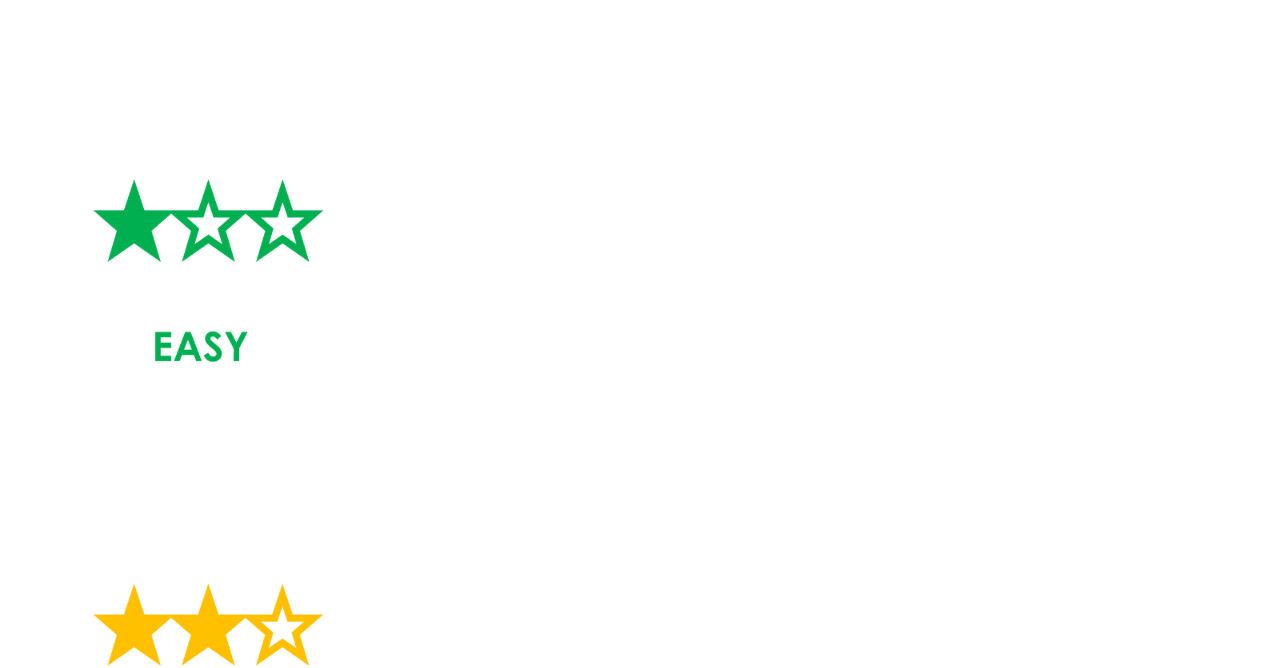
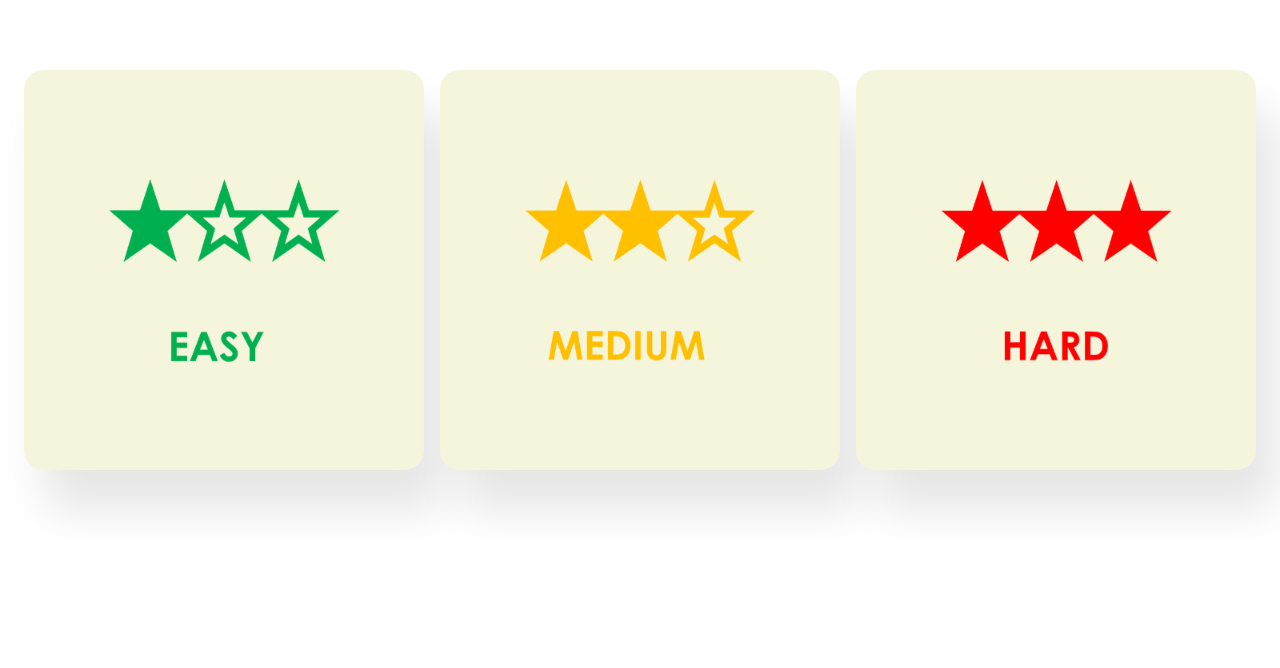
Before and after one commit to irel04/GeoGenius, a plain HTML site: page difficulty.html in a window 1280 px wide. Shown: the part 148-816 px from the top of the page. Drawn offline with Linux system fonts and the light colour scheme.

Commit message:
Added internal css on select difficulty

```diff
--- a/difficulty.html
+++ b/difficulty.html
@@ -4,7 +4,7 @@
     <meta charset="UTF-8">
     <meta http-equiv="X-UA-Compatible" content="IE=edge">
     <meta name="viewport" content="wclassth=device-wclassth, initial-scale=1.0">
-    <title>GeoGenius</title>
+    <title>Select Difficulty</title>
 </head>
 <style>
     .title{
@@ -12,6 +12,55 @@
     font-size: 50px;
     margin-top: 80px;
     margin-bottom: 80px;
+    }
+    .container
+    {
+        width: 100%;
+        display: flex;
+        justify-content: space-evenly;
+        flex-wrap: wrap;
+    }
+    .container .box
+    {
+        float: left;
+        position: relative;
+        width: 400px;
+        height: 400px;
+        box-shadow: 20px 40px 45px rgba(0,0,0,0.1);
+        background: beige;
+        border-radius: 20px;
+    }
+    .container .box:before
+    {
+        content: '';
+        position: absolute;
+        top: 0;
+        left: 0;
+        width: 100%;
+        height: 100%;
+        background: #D5F3FE;
+        border-radius: 10px;
+        transform: scaleY(0);
+        transform-origin: top;
+        transition: transform 0.5s;
+        opacity: 50%;
+    }
+    .container .box:hover::before{
+        transform: scaleY(1);
+        transform-origin: bottom;
+        transition: transform 0.5s;
+    }
+
+    .image{
+        display: flex;
+        justify-content: space-evenly;
+        flex-wrap: wrap;
+    }
+    .choices{
+        font-size: 30px;
+        font-family: Arial;
+        text-align: center;
+        margin-top: -90px;
     }
 </style>
 <body>
--- a/style.css
+++ b/style.css
@@ -11,6 +11,3 @@ ul {
     width: 300px;
     height: 40px;
 }
-
-
-/* Select Region */
```
Also changed, not shown: category.html (+1 -1 lines), region.html (+3 -2 lines).
